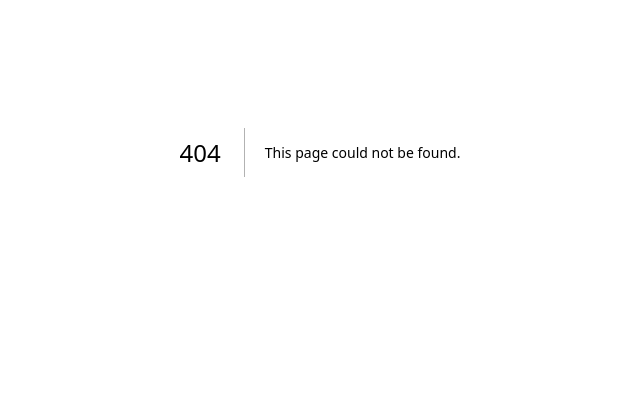
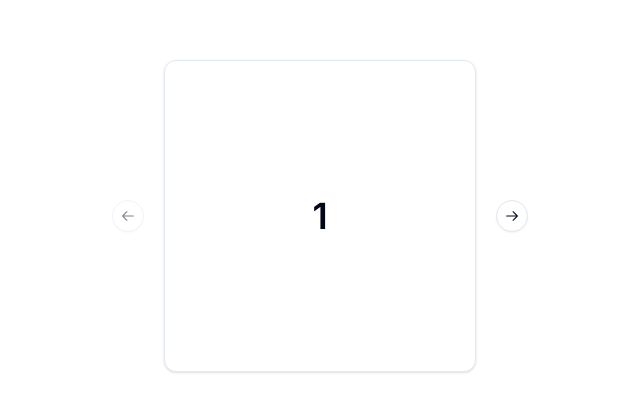
Before and after one commit to maarao/vidlet, a Next.js app: page /flashcards in a window 1280 px wide. Before the commit this address had no page. Shown: the part 248-660 px from the top of the page, without its empty margins (320-960 px from the left). Built offline with nearby package versions, Linux system fonts and the light colour scheme.

Commit message:
Feat: Create basic carousel

```diff
--- /dev/null
+++ b/app/flashcards/page.tsx
@@ -0,0 +1,36 @@
+import {
+    Carousel,
+    CarouselContent,
+    CarouselItem,
+    CarouselNext,
+    CarouselPrevious,
+  } from "@/components/ui/carousel"
+  import { Card, CardContent } from "@/components/ui/card"
+
+
+
+export default function Home() {
+    return (
+        <div>
+            <div className="flex items-center justify-center h-screen">
+                <Carousel className="w-full max-w-xs relative top-16">
+                    <CarouselContent>
+                        {Array.from({ length: 5 }).map((_, index) => (
+                        <CarouselItem key={index}>
+                            <div className="p-1">
+                            <Card>
+                                <CardContent className="flex aspect-square items-center justify-center p-6">
+                                <span className="text-4xl font-semibold">{index + 1}</span>
+                                </CardContent>
+                            </Card>
+                            </div>
+                        </CarouselItem>
+                        ))}
+                    </CarouselContent>
+                    <CarouselPrevious />
+                    <CarouselNext />
+                </Carousel>
+            </div>
+        </div>
+    )
+}
--- /dev/null
+++ b/components/ui/card.tsx
@@ -0,0 +1,76 @@
+import * as React from "react"
+
+import { cn } from "@/lib/utils"
+
+const Card = React.forwardRef<
+  HTMLDivElement,
+  React.HTMLAttributes<HTMLDivElement>
+>(({ className, ...props }, ref) => (
+  <div
+    ref={ref}
+    className={cn(
+      "rounded-xl border bg-card text-card-foreground shadow",
+      className
+    )}
+    {...props}
+  />
+))
+Card.displayName = "Card"
+
+const CardHeader = React.forwardRef<
+  HTMLDivElement,
+  React.HTMLAttributes<HTMLDivElement>
+>(({ className, ...props }, ref) => (
+  <div
+    ref={ref}
+    className={cn("flex flex-col space-y-1.5 p-6", className)}
+    {...props}
+  />
+))
+CardHeader.displayName = "CardHeader"
+
+const CardTitle = React.forwardRef<
+  HTMLParagraphElement,
+  React.HTMLAttributes<HTMLHeadingElement>
+>(({ className, ...props }, ref) => (
+  <h3
+    ref={ref}
+    className={cn("font-semibold leading-none tracking-tight", className)}
+    {...props}
+  />
+))
+CardTitle.displayName = "CardTitle"
+
+const CardDescription = React.forwardRef<
+  HTMLParagraphElement,
+  React.HTMLAttributes<HTMLParagraphElement>
+>(({ className, ...props }, ref) => (
+  <p
+    ref={ref}
+    className={cn("text-sm text-muted-foreground", className)}
+    {...props}
+  />
+))
+CardDescription.displayName = "CardDescription"
+
+const CardContent = React.forwardRef<
+  HTMLDivElement,
+  React.HTMLAttributes<HTMLDivElement>
+>(({ className, ...props }, ref) => (
+  <div ref={ref} className={cn("p-6 pt-0", className)} {...props} />
+))
+CardContent.displayName = "CardContent"
+
+const CardFooter = React.forwardRef<
+  HTMLDivElement,
+  React.HTMLAttributes<HTMLDivElement>
+>(({ className, ...props }, ref) => (
+  <div
+    ref={ref}
+    className={cn("flex items-center p-6 pt-0", className)}
+    {...props}
+  />
+))
+CardFooter.displayName = "CardFooter"
+
+export { Card, CardHeader, CardFooter, CardTitle, CardDescription, CardContent }
--- /dev/null
+++ b/components/ui/carousel.tsx
@@ -0,0 +1,262 @@
+"use client"
+
+import * as React from "react"
+import { ArrowLeftIcon, ArrowRightIcon } from "@radix-ui/react-icons"
+import useEmblaCarousel, {
+  type UseEmblaCarouselType,
+} from "embla-carousel-react"
+
+import { cn } from "@/lib/utils"
+import { Button } from "@/components/ui/button"
+
+type CarouselApi = UseEmblaCarouselType[1]
+type UseCarouselParameters = Parameters<typeof useEmblaCarousel>
+type CarouselOptions = UseCarouselParameters[0]
+type CarouselPlugin = UseCarouselParameters[1]
+
+type CarouselProps = {
+  opts?: CarouselOptions
+  plugins?: CarouselPlugin
+  orientation?: "horizontal" | "vertical"
+  setApi?: (api: CarouselApi) => void
+}
+
+type CarouselContextProps = {
+  carouselRef: ReturnType<typeof useEmblaCarousel>[0]
+  api: ReturnType<typeof useEmblaCarousel>[1]
+  scrollPrev: () => void
+  scrollNext: () => void
+  canScrollPrev: boolean
+  canScrollNext: boolean
+} & CarouselProps
+
+const CarouselContext = React.createContext<CarouselContextProps | null>(null)
+
+function useCarousel() {
+  const context = React.useContext(CarouselContext)
+
+  if (!context) {
+    throw new Error("useCarousel must be used within a <Carousel />")
+  }
+
+  return context
+}
+
+const Carousel = React.forwardRef<
+  HTMLDivElement,
+  React.HTMLAttributes<HTMLDivElement> & CarouselProps
+>(
+  (
+    {
+      orientation = "horizontal",
+      opts,
+      setApi,
+      plugins,
+      className,
+      children,
+      ...props
+    },
+    ref
+  ) => {
+    const [carouselRef, api] = useEmblaCarousel(
+      {
+        ...opts,
+        axis: orientation === "horizontal" ? "x" : "y",
+      },
+      plugins
+    )
+    const [canScrollPrev, setCanScrollPrev] = React.useState(false)
+    const [canScrollNext, setCanScrollNext] = React.useState(false)
+
+    const onSelect = React.useCallback((api: CarouselApi) => {
+      if (!api) {
+        return
+      }
+
+      setCanScrollPrev(api.canScrollPrev())
+      setCanScrollNext(api.canScrollNext())
+    }, [])
+
+    const scrollPrev = React.useCallback(() => {
+      api?.scrollPrev()
+    }, [api])
+
+    const scrollNext = React.useCallback(() => {
+      api?.scrollNext()
+    }, [api])
+
+    const handleKeyDown = React.useCallback(
+      (event: React.KeyboardEvent<HTMLDivElement>) => {
+        if (event.key === "ArrowLeft") {
+          event.preventDefault()
+          scrollPrev()
+        } else if (event.key === "ArrowRight") {
+          event.preventDefault()
+          scrollNext()
+        }
+      },
+      [scrollPrev, scrollNext]
+    )
+
+    React.useEffect(() => {
+      if (!api || !setApi) {
+        return
+      }
+
+      setApi(api)
+    }, [api, setApi])
+
+    React.useEffect(() => {
+      if (!api) {
+        return
+      }
+
+      onSelect(api)
+      api.on("reInit", onSelect)
+      api.on("select", onSelect)
+
+      return () => {
+        api?.off("select", onSelect)
+      }
+    }, [api, onSelect])
+
+    return (
+      <CarouselContext.Provider
+        value={{
+          carouselRef,
+          api: api,
+          opts,
+          orientation:
+            orientation || (opts?.axis === "y" ? "vertical" : "horizontal"),
+          scrollPrev,
+          scrollNext,
+          canScrollPrev,
+          canScrollNext,
+        }}
+      >
+        <div
+          ref={ref}
+          onKeyDownCapture={handleKeyDown}
+          className={cn("relative", className)}
+          role="region"
+          aria-roledescription="carousel"
+          {...props}
+        >
+          {children}
+        </div>
+      </CarouselContext.Provider>
+    )
+  }
+)
+Carousel.displayName = "Carousel"
+
+const CarouselContent = React.forwardRef<
+  HTMLDivElement,
+  React.HTMLAttributes<HTMLDivElement>
+>(({ className, ...props }, ref) => {
+  const { carouselRef, orientation } = useCarousel()
+
+  return (
+    <div ref={carouselRef} className="overflow-hidden">
+      <div
+        ref={ref}
+        className={cn(
+          "flex",
+          orientation === "horizontal" ? "-ml-4" : "-mt-4 flex-col",
+          className
+        )}
+        {...props}
+      />
+    </div>
+  )
+})
+CarouselContent.displayName = "CarouselContent"
+
+const CarouselItem = React.forwardRef<
+  HTMLDivElement,
+  React.HTMLAttributes<HTMLDivElement>
+>(({ className, ...props }, ref) => {
+  const { orientation } = useCarousel()
+
+  return (
+    <div
+      ref={ref}
+      role="group"
+      aria-roledescription="slide"
+      className={cn(
+        "min-w-0 shrink-0 grow-0 basis-full",
+        orientation === "horizontal" ? "pl-4" : "pt-4",
+        className
+      )}
+      {...props}
+    />
+  )
+})
+CarouselItem.displayName = "CarouselItem"
+
+const CarouselPrevious = React.forwardRef<
+  HTMLButtonElement,
+  React.ComponentProps<typeof Button>
+>(({ className, variant = "outline", size = "icon", ...props }, ref) => {
+  const { orientation, scrollPrev, canScrollPrev } = useCarousel()
+
+  return (
+    <Button
+      ref={ref}
+      variant={variant}
+      size={size}
+      className={cn(
+        "absolute  h-8 w-8 rounded-full",
+        orientation === "horizontal"
+          ? "-left-12 top-1/2 -translate-y-1/2"
+          : "-top-12 left-1/2 -translate-x-1/2 rotate-90",
+        className
+      )}
+      disabled={!canScrollPrev}
+      onClick={scrollPrev}
+      {...props}
+    >
+      <ArrowLeftIcon className="h-4 w-4" />
+      <span className="sr-only">Previous slide</span>
+    </Button>
+  )
+})
+CarouselPrevious.displayName = "CarouselPrevious"
+
+const CarouselNext = React.forwardRef<
+  HTMLButtonElement,
+  React.ComponentProps<typeof Button>
+>(({ className, variant = "outline", size = "icon", ...props }, ref) => {
+  const { orientation, scrollNext, canScrollNext } = useCarousel()
+
+  return (
+    <Button
+      ref={ref}
+      variant={variant}
+      size={size}
+      className={cn(
+        "absolute h-8 w-8 rounded-full",
+        orientation === "horizontal"
+          ? "-right-12 top-1/2 -translate-y-1/2"
+          : "-bottom-12 left-1/2 -translate-x-1/2 rotate-90",
+        className
+      )}
+      disabled={!canScrollNext}
+      onClick={scrollNext}
+      {...props}
+    >
+      <ArrowRightIcon className="h-4 w-4" />
+      <span className="sr-only">Next slide</span>
+    </Button>
+  )
+})
+CarouselNext.displayName = "CarouselNext"
+
+export {
+  type CarouselApi,
+  Carousel,
+  CarouselContent,
+  CarouselItem,
+  CarouselPrevious,
+  CarouselNext,
+}
--- a/package.json
+++ b/package.json
@@ -13,6 +13,7 @@
     "@radix-ui/react-slot": "^1.0.2",
     "class-variance-authority": "^0.7.0",
     "clsx": "^2.1.0",
+    "embla-carousel-react": "^8.0.0",
     "next": "14.1.4",
     "react": "^18",
     "react-dom": "^18",
```
Also changed, not shown: 1 other file (tests, documents, lock files or other folders).
